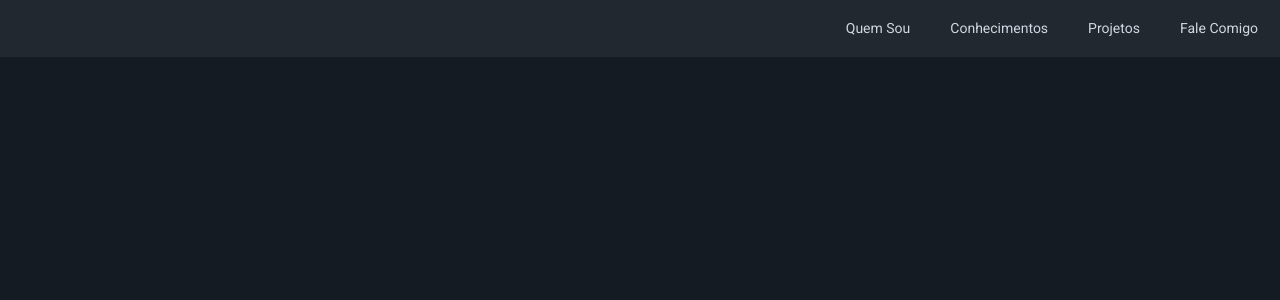
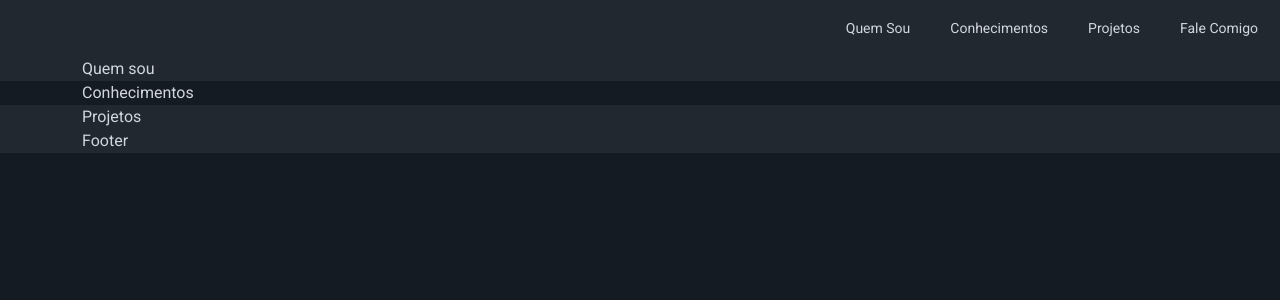
Before and after one commit to devstulk/portfolio--angular, an Angular app: page / in a window 1280 px wide. Shown: the top 300 px of the page. Built offline with nearby package versions, Linux system fonts and the light colour scheme.

Commit message:
cria componente de seção.

```diff
--- a/src/app/app.component.html
+++ b/src/app/app.component.html
@@ -1,2 +1,19 @@
 <app-header></app-header>
+
+<app-section-container bgColorClass="bg-c-primary">
+    Quem sou
+</app-section-container>
+
+<app-section-container bgColorClass="bg-c-secondary">
+    Conhecimentos
+</app-section-container>
+
+<app-section-container bgColorClass="bg-c-primary">
+    Projetos
+</app-section-container>
+
+<app-section-container bgColorClass="bg-c-primary">
+    Footer
+</app-section-container>
+
 <router-outlet/>
--- a/src/app/app.component.ts
+++ b/src/app/app.component.ts
@@ -1,6 +1,7 @@
 import { Component } from '@angular/core';
 import { RouterOutlet } from '@angular/router';
 import { HeaderComponent } from './components/header/header.component'
+import { SectionContainerComponent } from './components/section-container/section-container.component';
 
 @Component({
   selector: 'app-root',
@@ -8,6 +9,7 @@ import { HeaderComponent } from './components/header/header.component'
   imports: [
     RouterOutlet,
     HeaderComponent,
+    SectionContainerComponent,
   ],
   templateUrl: './app.component.html',
 })
--- /dev/null
+++ b/src/app/components/section-container/section-container.component.html
@@ -0,0 +1,5 @@
+<section  [class]="bgColorClass">
+    <div class="container">
+        <ng-content></ng-content>
+    </div>
+</section>
--- /dev/null
+++ b/src/app/components/section-container/section-container.component.scss
@@ -0,0 +1,15 @@
+@import './../../../scss/styles.scss';
+
+:host {
+    .bg-c-primary {
+        background-color: $bg-primary;
+    }
+
+    .bg-c-secondary {
+        background-color: $bg-secondary;
+    }
+
+    .bg-c-tertirary {
+        background-color: $bg-primary;
+    }
+}
--- a/src/styles.scss
+++ b/src/styles.scss
@@ -3,6 +3,7 @@
 
 * {
     font-family: "Roboto", sans-serif;
+    color: $text-color;
 }
 
 body {
```
Also changed, not shown: src/app/components/section-container/section-container.component.ts (added, +12 -0 lines), 1 other file (tests, documents, lock files or other folders).
